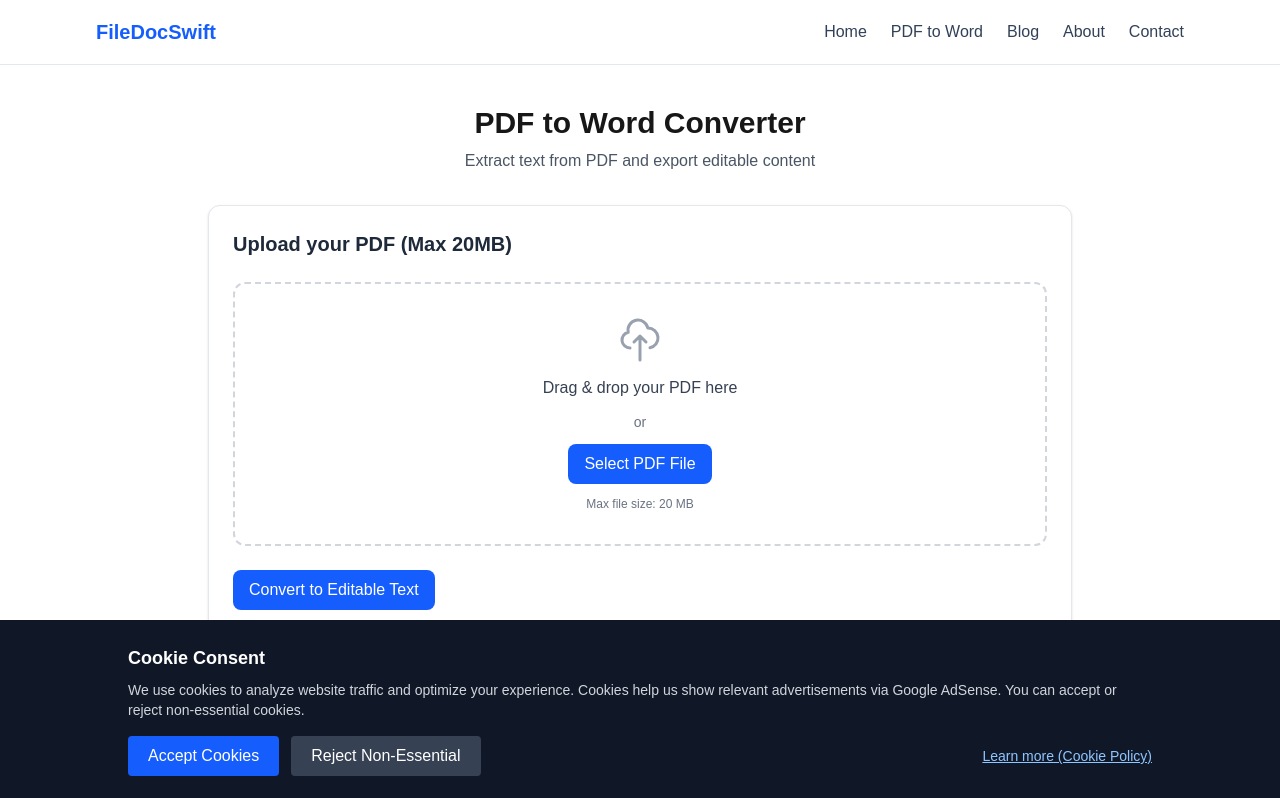
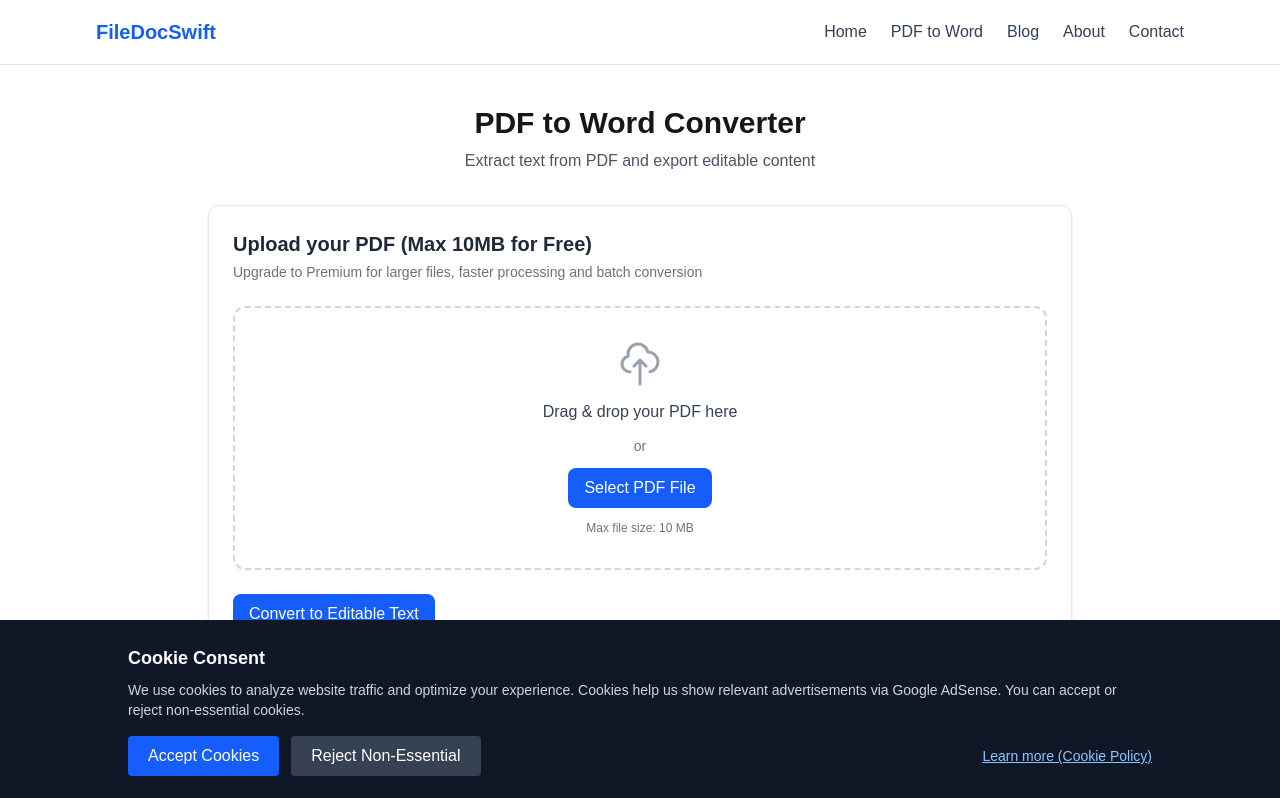
Before and after one commit to yrzhuang-max/my-next-site, a Next.js app in the folder my-next-site/: page /pdf-to-word in a window 1280 px wide. Shown: the top 798 px of the page. Built offline with nearby package versions, Linux system fonts and the light colour scheme.

Commit message:
update 10MB limit

```diff
--- a/my-next-site/app/pdf-to-word/page.tsx
+++ b/my-next-site/app/pdf-to-word/page.tsx
@@ -72,13 +72,16 @@ export default function PdfToWordPage() {
 
       <Card>
         <CardHeader>
-          <CardTitle>Upload your PDF (Max 20MB)</CardTitle>
+          <CardTitle>Upload your PDF (Max 10MB for Free)</CardTitle>
+          <p className="text-sm text-gray-500 mt-1">
+            Upgrade to Premium for larger files, faster processing and batch conversion
+          </p>
         </CardHeader>
         <CardContent className="space-y-6">
           <FileUpload
             onFileSelect={handleFileSelect}
             accept=".pdf"
-            maxSizeMB={20}
+            maxSizeMB={10}
           />
           {file && <p className="text-sm text-gray-700">Selected: {file.name} ({(file.size / 1024 / 1024).toFixed(2)} MB)</p>}
 
@@ -101,6 +104,15 @@ export default function PdfToWordPage() {
         </CardContent>
       </Card>
 
+      <div className="mt-6 text-center">
+        <p className="text-gray-600 text-sm">
+          Need larger size and more features?{' '}
+          <span className="font-medium text-blue-600 cursor-pointer hover:underline">
+            View Premium Plan
+          </span>
+        </p>
+      </div>
+
       <div className="mt-12">
         <h2 className="text-xl font-semibold mb-4">FAQs</h2>
         <FAQAccordion items={faqList} />
```
